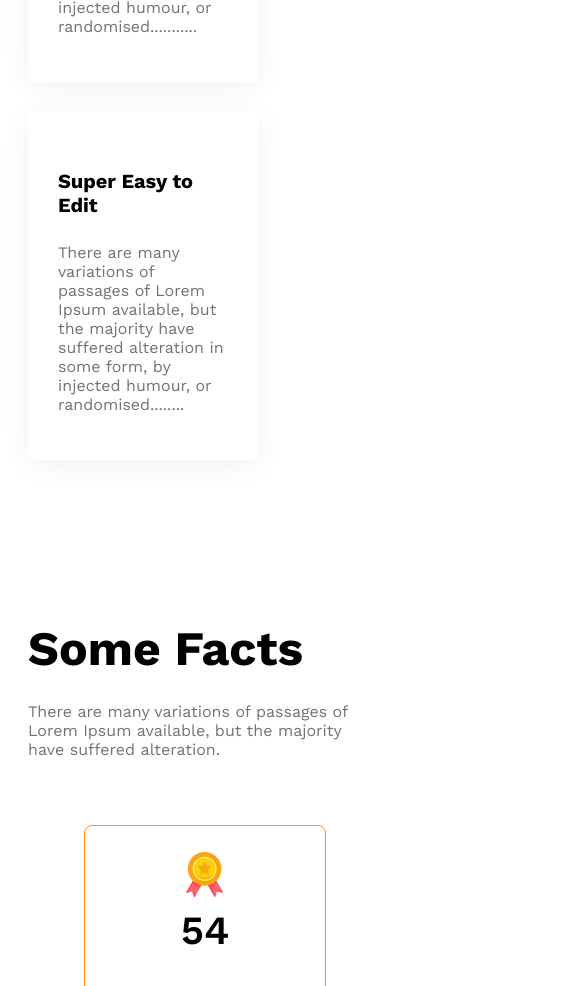
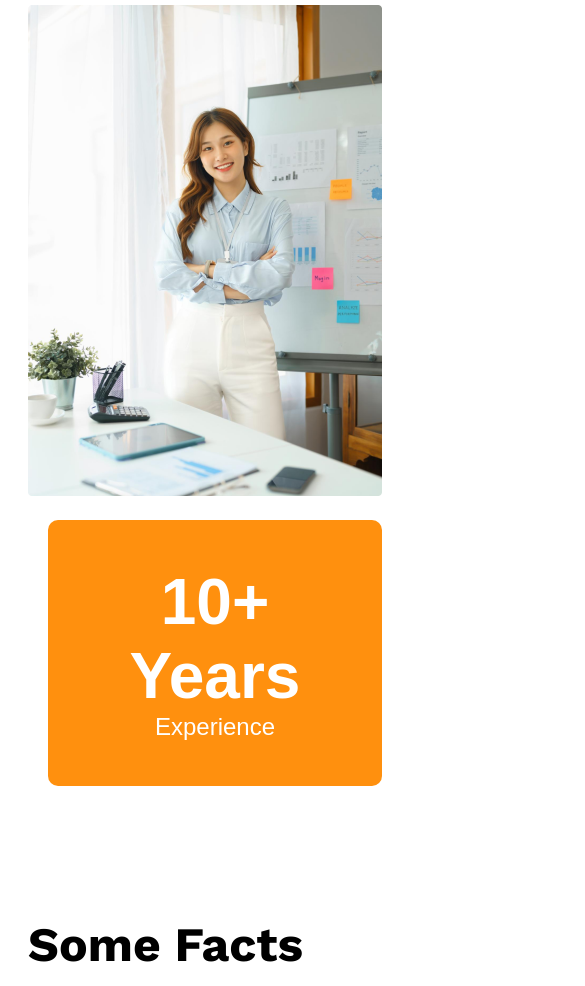
Before and after one commit to coderamitdey/g3-architects-website, a plain HTML site: page index.html in a window 390 px wide. Shown: the part 4521-5507 px from the top of the page, 585 px wide, since content can reach past the window. Drawn offline with nearby package versions, Linux system fonts and the light colour scheme.

Commit message:
added experience badge and made feature section responsive

```diff
--- a/styles/architect.css
+++ b/styles/architect.css
@@ -128,6 +128,20 @@ main > section{
     margin-top: 10px;
     margin-bottom: 30px;
 }
+.section-img-container img{
+    width: 100%;
+}
+#experience-badge{
+    padding: 45px 42px;
+    font-size: 1.5rem;
+    font-weight: 500px;
+    margin-left: -100px;
+    margin-top: -100px;
+}
+#experience-year{
+    font-size: 4rem;
+    font-weight: bold;
+}
 
 /* some facts related styles */
 .facts-container{
@@ -181,7 +195,7 @@ main > section{
 /* responsive media query */
 /* small devices */
 @media screen and (max-width: 576px) {
-    .navbar,.nav-links{
+    .navbar,.nav-links,.sections{
         flex-direction: column;
         gap: 10px;
     }
@@ -203,6 +217,10 @@ main > section{
         justify-items: center;
         gap: 25px;
     }
+    #experience-badge{
+        margin-top: 20px;
+        margin-left: 20px;
+    }
 
 }
 /* medium devices */
@@ -221,5 +239,9 @@ main > section{
         justify-items: center;
         gap: 25px;
     }
+    #experience-badge{
+        margin-top: 20px;
+        margin-left: 20px;
+    }
 
 }
```
